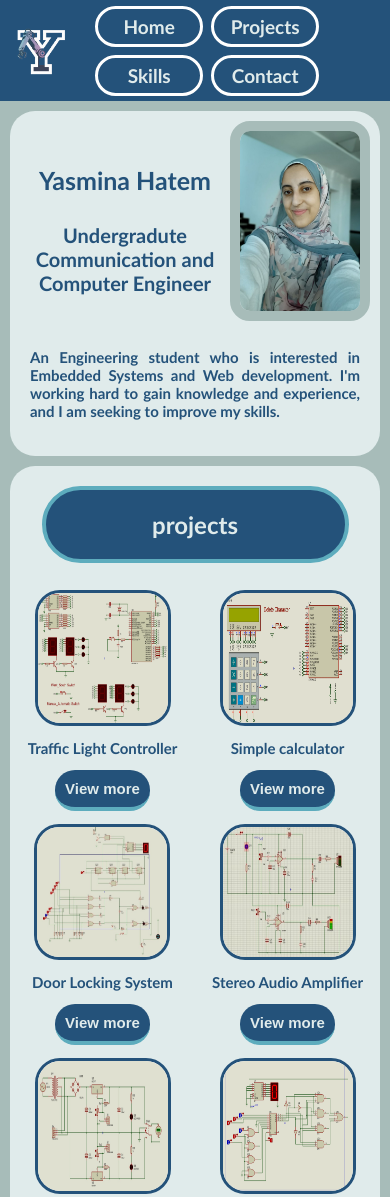
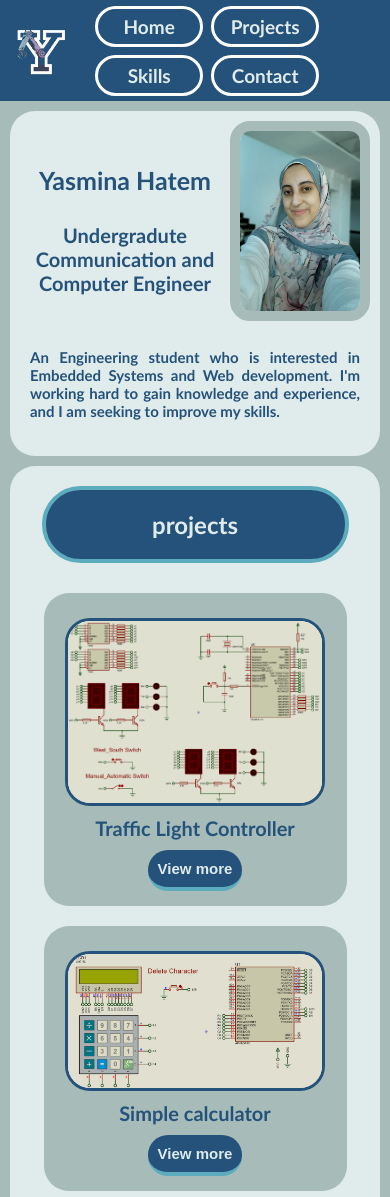
Before and after one commit to YasminaHatemM/My-Portfolio, a plain HTML site: page index.html in a window 390 px wide. Shown: the top 1197 px of the page. Drawn offline with Linux system fonts and the light colour scheme.

Commit message:
changes in ptojects page in small

```diff
--- a/Assests/css/small.css
+++ b/Assests/css/small.css
@@ -153,27 +153,21 @@
   }
   /*--------------------------------page2--------------------------------*/
   #main__sect02 {
-    display:grid;
-    grid-template-columns: 1fr 1fr;
-    grid-template-rows: 1fr 2fr 2fr 2fr;
-    grid-template-areas:
-      "t2 t2 "
-      "p1 p2 "
-      "p3 p4 "
-      "p5 p6 ";
-    justify-items: center;
+    display:flex;
+    flex-direction: column;
+    align-items: center;
+    justify-content: center;
     background-color: #e0ebeb;
     margin: 10px;
     border-radius: 25px;
   }
   #sect02__title {
-    grid-area: t2;
     border: #5dacbd 4px solid;
     background-color: #24527a;
-    color: #e0ebeb;    border-radius: 50px;
+    color: #e0ebeb;
+    border-radius: 50px;
     padding: 20px;
     margin: 20px;
-
     width: 70%;
     text-align: center;
   }
@@ -181,50 +175,38 @@
     background-color: #ffffff;
     border: #24527a 3px solid;
     border-radius: 25px;
-    height: 130px;
-    width: 130px;
-  }
-  #p01__card {
-    grid-area: p1;
-  }
-  #p02__card {
-    grid-area: p2;
-  }
-  #p03__card {
-    grid-area: p3;
-  }
-  #p04__card {
-    grid-area: p4;
-  }
-  #p05__card {
-    grid-area: p5;
-  }
-  #p06__card {
-    grid-area: p6;
+    width: 65vw;
+    margin: 10px 0px;
   }
   .p_cards{
     display: flex;
-    justify-content: space-around;
+    justify-content: center;
     align-items: center;
     flex-direction: column;
     color: #24527a;
-    font-size: 15px;
+    font-size: 20px;
     font-weight: 1000;
+    margin: 10px;
+    background-color: #a7bcb9;
+    padding: 15px;
+    border-radius: 25px;
+    width: 70vw;
+    height: 40%;
+
   }
 
   button{
     padding: 10px;
+    margin-top: 10px;
     font-weight: bold;
     border :none;
     font-size: 15px;
     border-bottom: #5dacbd 4px solid;
     background-color: #24527a;
-        color: #e0ebeb;    border-radius: 20px;
+    color: #e0ebeb;    border-radius: 20px;
 
   }
-  button :focus{
-    outline: none;
-  }
+
   /*--------------------------------page3--------------------------------*/
   #main__sect03 {
     display: grid;
```
Also changed, not shown: index.html (+13 -20 lines).
